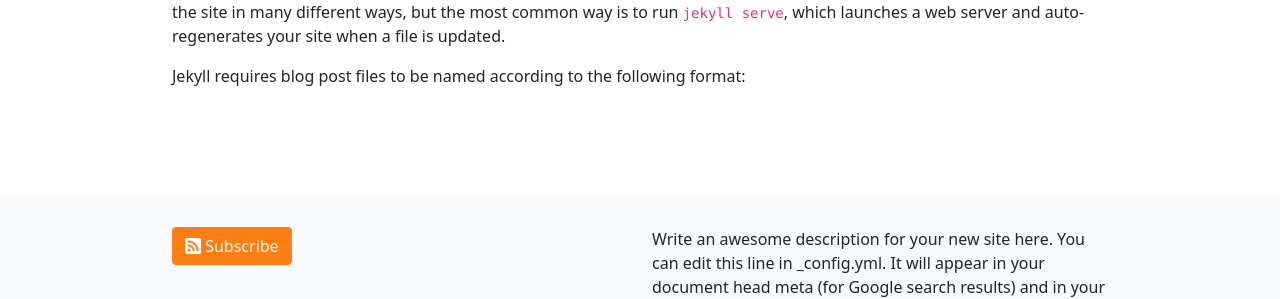
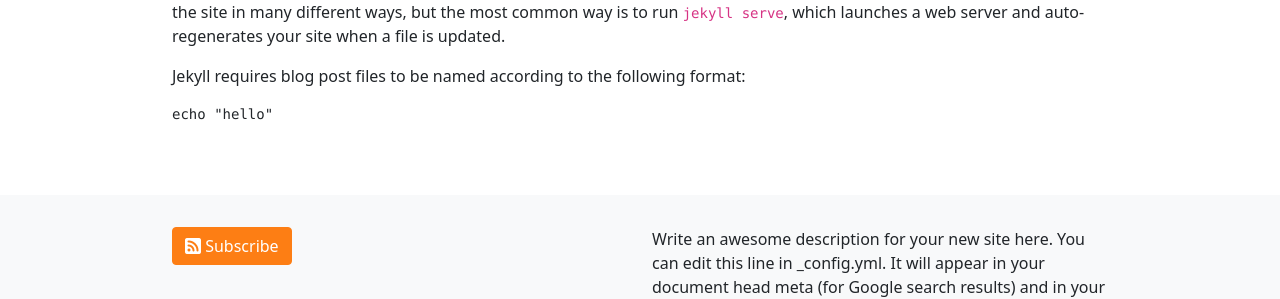
Before and after one commit to lliu1871/PhyEd, a Jekyll site: the page built from _posts/22-11-10-bash-tutorial.markdown, in a window 1280 px wide. Shown: the part 529-828 px from the top of the page. Built offline with Jekyll 4.4.1, drawn with Linux system fonts in a browser that asks for light colours.

Commit message:
Update 22-11-10-bash-tutorial.markdown

````diff
--- a/_posts/22-11-10-bash-tutorial.markdown
+++ b/_posts/22-11-10-bash-tutorial.markdown
@@ -8,3 +8,7 @@ categories: jekyll update
 You’ll find this post in your `_posts` directory. Go ahead and edit it and re-build the site to see your changes. You can rebuild the site in many different ways, but the most common way is to run `jekyll serve`, which launches a web server and auto-regenerates your site when a file is updated.
 
 Jekyll requires blog post files to be named according to the following format:
+
+```shell
+echo "hello"
+```
````
